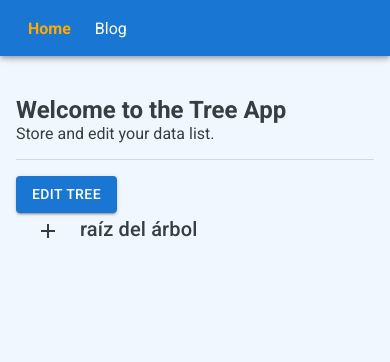
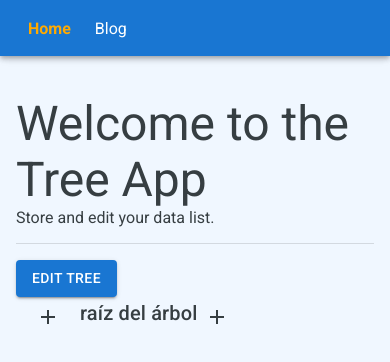
Before and after one commit to darianaren/react-tree-app, a React (Create React App) app: page / in a window 390 px wide. Both pictures are taken after a click on the button "EDIT TREE". Shown: the top 362 px of the page. Built offline with nearby package versions, Linux system fonts and the light colour scheme.

Commit message:
[main] feat (providers/EditableTreeProvider)

```diff
--- a/src/App.tsx
+++ b/src/App.tsx
@@ -2,11 +2,14 @@ import "./App.css";
 
 import RouterConfig from "./routes";
 import AlertProvider from "./providers/AlertProvider/AlertProvider";
+import EditableTreeProvider from "./providers/EditableTreeProvider/EditableTreeProvider";
 
 function App() {
   return (
     <AlertProvider>
-      <RouterConfig />
+      <EditableTreeProvider>
+        <RouterConfig />
+      </EditableTreeProvider>
     </AlertProvider>
   );
 }
--- a/src/components/Tree/Tree.tsx
+++ b/src/components/Tree/Tree.tsx
@@ -3,7 +3,8 @@ import React, { useState } from "react";
 import { Add, Remove } from "@mui/icons-material";
 
 import { RenderTreeProps, TreeProps } from "./Tree.interfaces";
-import { Box, Button, Typography } from "@mui/material";
+import { Box, Button, IconButton, Typography } from "@mui/material";
+import useTree from "../../hooks/useTree";
 
 const RenderTree: React.FC<RenderTreeProps> = ({ data }) => {
   return (
@@ -15,13 +16,14 @@ const RenderTree: React.FC<RenderTreeProps> = ({ data }) => {
   );
 };
 
-const Tree: React.FC<TreeProps> = ({ title, value, onChange, editable }) => {
+const Tree: React.FC<TreeProps> = ({ title, value, onChange }) => {
+  const { editableTree } = useTree();
+
   const [isOpen, setIsOpen] = useState(false);
 
   const toggleOpen = () => setIsOpen((prev) => !prev);
 
   const icon = isOpen ? <Remove /> : <Add />;
-
   return (
     <Box component="li" sx={{ listStyle: "none" }}>
       <Box component="div" sx={{ display: "flex" }}>
@@ -30,7 +32,14 @@ const Tree: React.FC<TreeProps> = ({ title, value, onChange, editable }) => {
         <Typography variant="h6" component="p">
           {title}
         </Typography>
+
+        {editableTree ? (
+          <IconButton aria-label="Add or delete node">
+            <Add />
+          </IconButton>
+        ) : null}
       </Box>
+
       <Box
         component="section"
         sx={{
--- /dev/null
+++ b/src/context/EditableTreeContext.ts
@@ -0,0 +1,9 @@
+import { createContext } from "react";
+
+import { EditableTreeContextType } from "../providers/EditableTreeProvider/EditableTreeProvider.interfaces";
+
+const EditableTreeContext = createContext<EditableTreeContextType | undefined>(
+  undefined
+);
+
+export default EditableTreeContext;
--- /dev/null
+++ b/src/hooks/useTree.ts
@@ -0,0 +1,15 @@
+import { useContext } from "react";
+
+import EditableTreeContext from "../context/EditableTreeContext";
+
+function useTree() {
+  const context = useContext(EditableTreeContext);
+
+  if (!context) {
+    throw new Error("useAlert must be used within a EditableTreeProvider");
+  }
+
+  return context;
+}
+
+export default useTree;
--- a/src/pages/Home.tsx
+++ b/src/pages/Home.tsx
@@ -1,6 +1,10 @@
-import { Button, Divider } from "@mui/material";
+import { Button, Divider, Typography } from "@mui/material";
+
 import Tree from "../components/Tree/Tree";
+import useTree from "../hooks/useTree";
 const Home = () => {
+  const { toggleEditable } = useTree();
+
   const prueba = {
     title: "raíz del árbol",
     children: [
@@ -24,13 +28,19 @@ const Home = () => {
   };
 
   return (
-    <div>
-      <h2>Welcome to the Tree App</h2>
+    <>
+      <Typography variant="h3" component="h1">
+        Welcome to the Tree App
+      </Typography>
       <p>Store and edit your data list.</p>
+
       <Divider component="hr" style={{ margin: "1rem 0" }} />
-      <Button variant="contained">Edit tree</Button>
+
+      <Button variant="contained" onClick={toggleEditable}>
+        Edit tree
+      </Button>
       <Tree title={prueba.title} value={prueba.children} />
-    </div>
+    </>
   );
 };
 
--- a/src/pages/StaticPage.tsx
+++ b/src/pages/StaticPage.tsx
@@ -1,14 +1,18 @@
+import { Typography } from "@mui/material";
+
 const StaticPage = () => {
   return (
-    <div>
-      <h1>Static Page</h1>
+    <article>
+      <Typography variant="h3" component="h1">
+        Static Page
+      </Typography>
       <p>
         Lorem ipsum dolor sit amet, consectetur adipiscing elit. Vivamus lacinia
         nisi eu urna tincidunt, in tincidunt mauris tincidunt. Integer bibendum
         tortor in mi pretium, ac interdum risus aliquet. Sed posuere metus ut
         nulla blandit, a tempus libero hendrerit.
       </p>
-    </div>
+    </article>
   );
 };
 
--- /dev/null
+++ b/src/providers/EditableTreeProvider/EditableTreeProvider.tsx
@@ -0,0 +1,23 @@
+import { useState } from "react";
+
+import {
+  EditableTreeProviderProps,
+  ToggleEditableFunction
+} from "./EditableTreeProvider.interfaces";
+
+import EditableTreeContext from "../../context/EditableTreeContext";
+
+function EditableTreeProvider({ children }: EditableTreeProviderProps) {
+  const [editableTree, setEditableTree] = useState(false);
+
+  const toggleEditable: ToggleEditableFunction = () =>
+    setEditableTree((prev) => !prev);
+
+  return (
+    <EditableTreeContext.Provider value={{ editableTree, toggleEditable }}>
+      {children}
+    </EditableTreeContext.Provider>
+  );
+}
+
+export default EditableTreeProvider;
```
Also changed, not shown: src/providers/EditableTreeProvider/EditableTreeProvider.interfaces.ts (added, +14 -0 lines).
